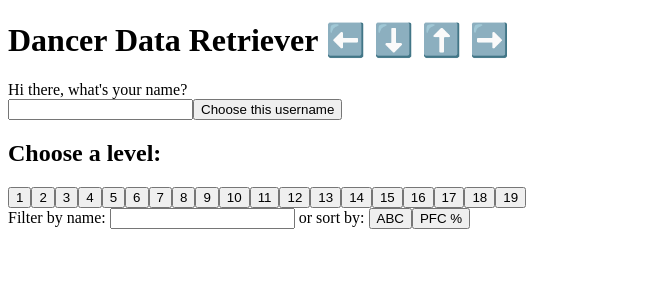
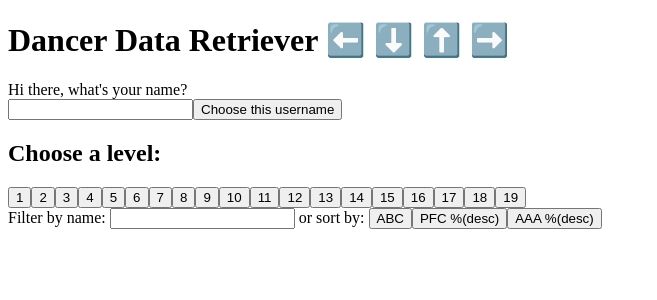
Before and after one commit to josh-alamillo7/dancer-data-retriever, a React app: page / in a window 1280 px wide. Shown: the top 300 px of the page, without its empty margins (0-657 px from the left). Built offline with nearby package versions, Linux system fonts and the light colour scheme; the HTML template or start-up script is replaced by a standard one.

Commit message:
AAA sort works now

```diff
--- a/client/src/components/songsort.jsx
+++ b/client/src/components/songsort.jsx
@@ -2,7 +2,8 @@ import React from 'react';
 
 const SongSort = ( {sortSongs} ) => {
   return (<span><button id="ABCSort" onClick={sortSongs}>ABC</button>
-    <button id="PFCSort" onClick={sortSongs}>PFC %</button></span>)
+    <button id="PFCSort" onClick={sortSongs}>PFC %(desc)</button>
+    <button id="AAASort" onClick={sortSongs}>AAA %(desc)</button></span>)
 }
 
 export default SongSort
--- a/client/src/index.jsx
+++ b/client/src/index.jsx
@@ -118,7 +118,6 @@ class App extends React.Component {
 
   sortSongs(e) {
     const app = this
-
     switch (e.target.id) {
       case 'ABCSort':
         sorts.ABCSort(this.state.songs)
@@ -126,14 +125,19 @@ class App extends React.Component {
         break;
 
       case 'PFCSort':
-        sorts.PFCSort(this.state.songs).then((sortedArray) => {
+        sorts.gradeSort(this.state.songs, true).then((sortedArray) => {
           app.setState({songs: sortedArray, displaySongs: sortedArray.slice(0, 20)})
         }).catch((err) => {
           console.log(err)
         })
         break;
+      case 'AAASort':
+        sorts.gradeSort(this.state.songs, false).then((sortedArray) => {
+          app.setState({songs: sortedArray, displaySongs: sortedArray.slice(0, 20)})
+        }).catch((err) => {
+          console.log(err)
+        })
     }
-
   }
 
   render() {
--- a/client/src/lib/sorts.js
+++ b/client/src/lib/sorts.js
@@ -5,13 +5,14 @@ const ABCSort = (array) => {
   array.sort()
 }
 
-const genPFCMap = (songs) => {
+const genPFCMap = (songs, pfcSort) => {
+  const scoreThreshold = pfcSort ? 999000 : 990000
   return new Promise((resolve, reject) => {
     const output = [];
     songs.forEach((song, index, array) => {
       axiosHelpers.fetchScoreInfo(song[0], song[1], (data) => {
         let pfcNumber = data.filter((score) => {
-          return score > 999000;
+          return score >= scoreThreshold;
         }).length
         let pfcPercent = (pfcNumber / data.length) * 100.0;
         output.push([pfcPercent, song])
@@ -23,9 +24,9 @@ const genPFCMap = (songs) => {
   })
 }
 
-const PFCSort = (songs) => {
+const gradeSort = (songs, pfcSort) => {
   return new Promise((resolve, reject) => {
-    genPFCMap(songs).then((tuples) => {
+    genPFCMap(songs, pfcSort).then((tuples) => {
       tuples = INSERTiONSort(tuples)
       tuples = tuples.reverse()
       const map = tuples.map((tuple) => {
@@ -63,4 +64,4 @@ const INSERTiONSort = (songs) => {
 
 
 module.exports.ABCSort = ABCSort
-module.exports.PFCSort = PFCSort
+module.exports.gradeSort = gradeSort
```
Also changed, not shown: 1 other file (tests, documents, lock files or other folders).
